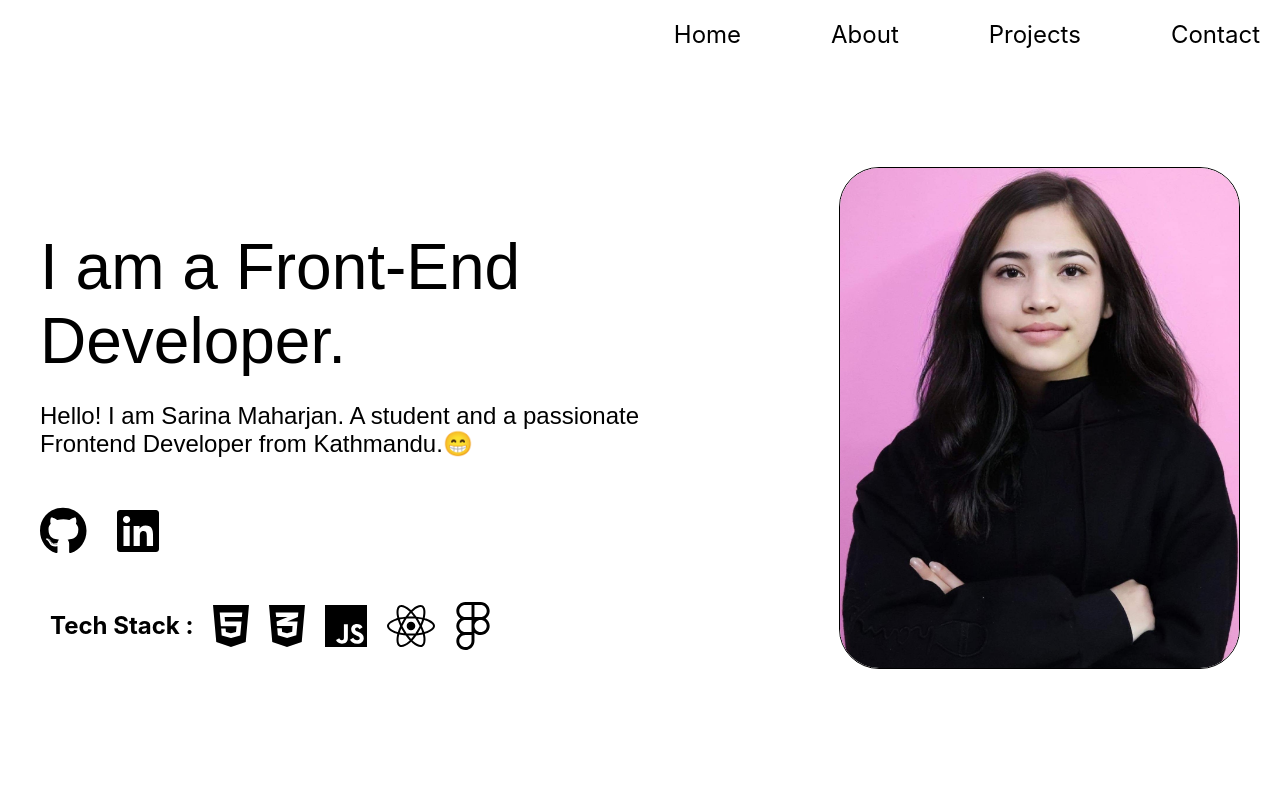
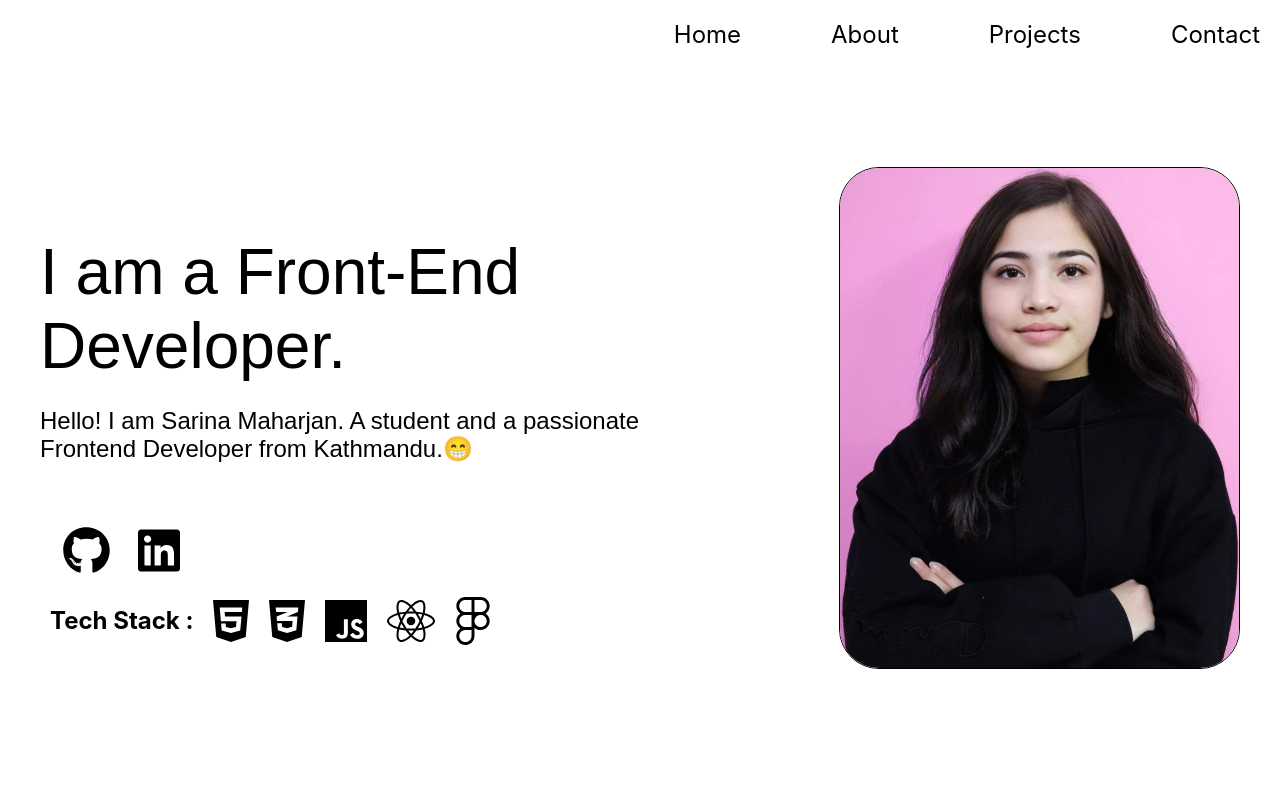
Before and after one commit to 666Deadsoul/portfolio, a React (Create React App) app in the folder my-app/: page / in a window 1280 px wide. Shown: the top 800 px of the page. Built offline with nearby package versions, Linux system fonts and the light colour scheme; a web font is replaced by a local one.

Commit message:
social hover

```diff
--- a/my-app/src/components/home.css
+++ b/my-app/src/components/home.css
@@ -12,7 +12,7 @@
   flex-direction: column;
   text-align: left;
   justify-content: center;
-  gap: 20px;
+  gap: 5px;
   background-color: var(--primary-color);
   color: var(--third-color);
   padding: 20px;
@@ -50,6 +50,13 @@
 .Smedia a{
   text-decoration: none;
   color:var(--third-color);
+  transform: translate(50%, 50%);
+  transition: 1s;
+}
+.Smedia a:hover {
+  /* transform: translate(25px, -5px); */
+  transform: translate(25px, -5px);
+
 }
 
 @keyframes slideIn {
@@ -73,6 +80,7 @@
   align-items: center;
   gap:20px;
   padding:10px;
+  margin-top:20px;
 }
 .ts_ic{
   display:flex;
```
